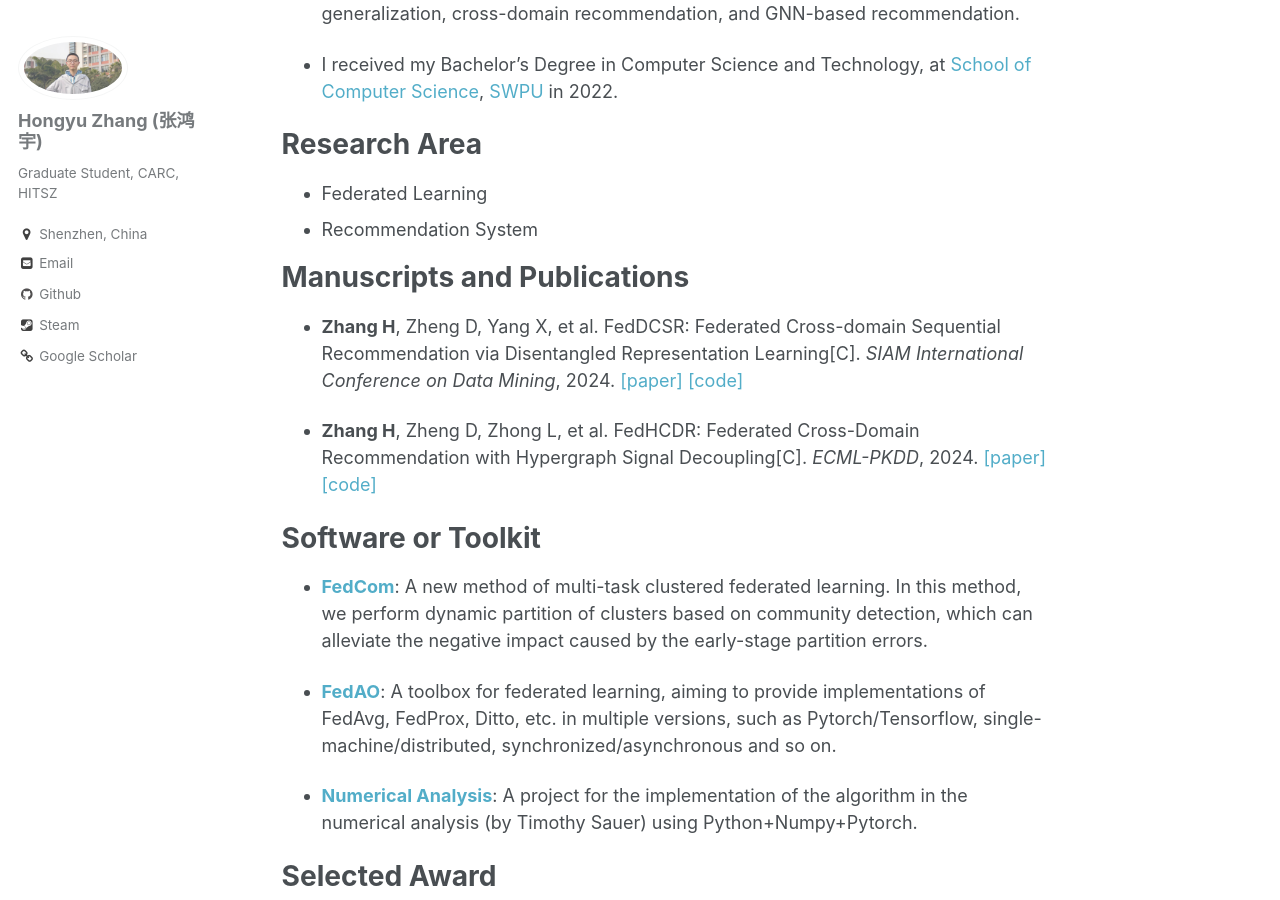
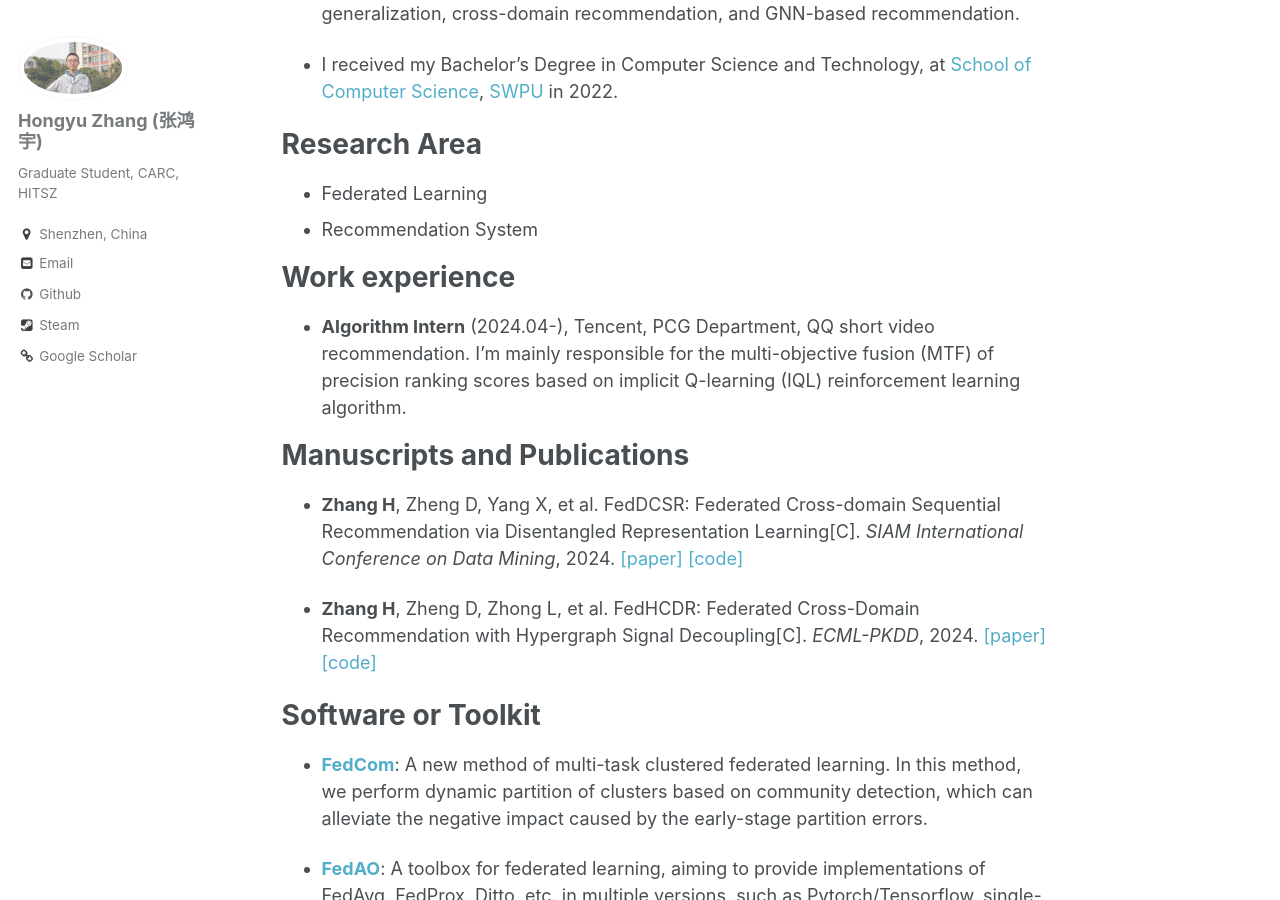
Before and after one commit to orion-orion/orion-orion.github.com, a Jekyll site: the page built from _pages/about.md, in a window 1280 px wide and 900 px high, scrolled down 654 px. Built offline with Jekyll 4.4.1, drawn with Linux system fonts in a browser that asks for light colours.

Commit message:
feat: add work experience in about.md

```diff
--- a/_pages/about.md
+++ b/_pages/about.md
@@ -26,6 +26,10 @@ redirect_from:
 
 * Federated Learning
 * Recommendation System
+
+# Work experience
+
+* <b>Algorithm Intern</b> (2024.04-), Tencent, PCG Department, QQ short video recommendation. I'm mainly responsible for the multi-objective fusion (MTF) of precision ranking scores based on implicit Q-learning (IQL) reinforcement learning algorithm.
 
 # Manuscripts and Publications
 
```
